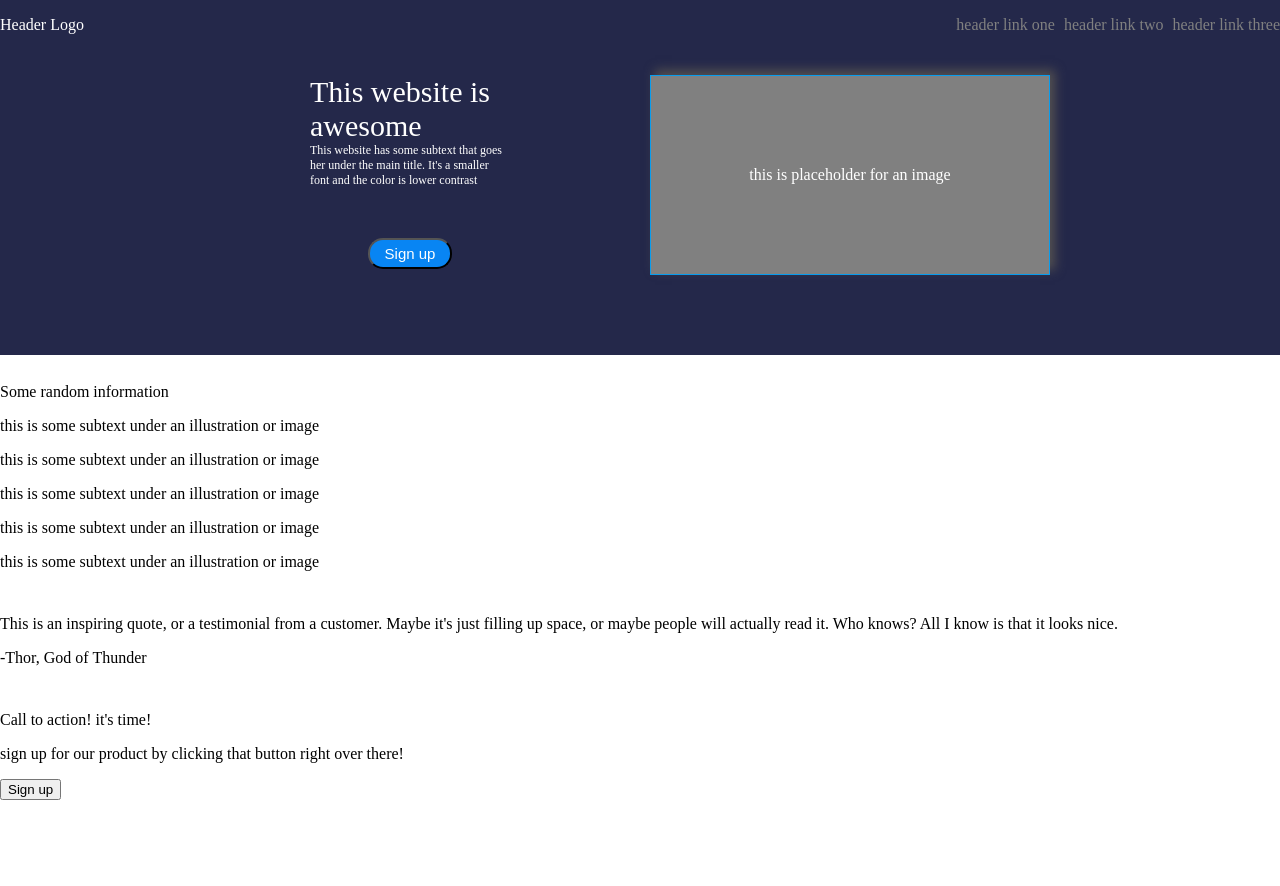
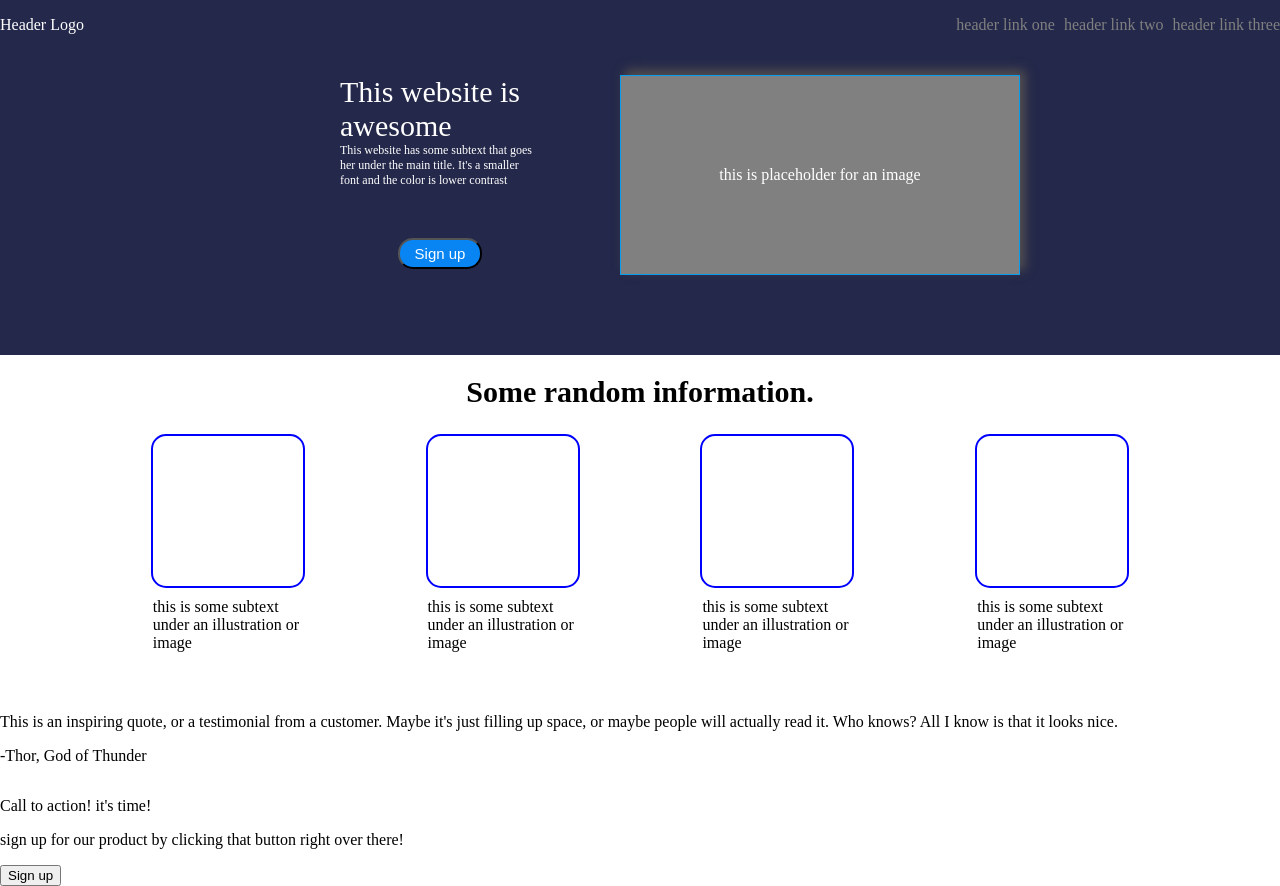
Before and after one commit to K7NGhost/Landing-Page, a plain HTML site: page index.html in a window 1280 px wide. Before the commit the page ends 800 px from the top, so only its background shows below. Drawn offline with Linux system fonts and the light colour scheme.

Commit message:
Added second part of page

```diff
--- a/index.html
+++ b/index.html
@@ -32,23 +32,26 @@
             </div>
         </div>
     </div>
-    <div class="thirdContent">
-        <p>Some random information</p>
+    <div class="secondContent">
+        <div class="secondHeader">
+            <div class="headerText"> Some random information.</div>
+        </div>
         <div class="boxes">
             <div class="imageBox">
-                <p>this is some subtext under an illustration or image</p>
+                <div class="box"></div>
+                <div class="boxText">this is some subtext under an illustration or image</div>
             </div>
             <div class="imageBox">
-                <p>this is some subtext under an illustration or image</p>
+                <div class="box"></div>
+                <div class="boxText">this is some subtext under an illustration or image</div>
             </div>
             <div class="imageBox">
-                <p>this is some subtext under an illustration or image</p>
+                <div class="box"></div>
+                <div class="boxText">this is some subtext under an illustration or image</div>
             </div>
             <div class="imageBox">
-                <p>this is some subtext under an illustration or image</p>
-            </div>
-            <div class="imageBox">
-                <p>this is some subtext under an illustration or image</p>
+                <div class="box"></div>
+                <div class="boxText">this is some subtext under an illustration or image</div>
             </div>
         </div>
     </div>
--- a/style.css
+++ b/style.css
@@ -31,7 +31,9 @@ body {
 
 .container {
     display: flex;
-    gap: 60px;
+    flex-grow: 1;
+    flex: auto;
+    justify-content: space-between;
 }
 
 .sideContent {
@@ -92,6 +94,46 @@ body {
     gap: 9px;
 }
 
+.secondContent {
+    display: flex;
+    flex-direction: column;
+    align-items: center;
+    padding: 45px;
+    padding-top: 20px;
+    gap: 25px;
+}
+
+.secondHeader {
+    font-size: 30px;
+    font-weight: 700;
+}
+
+.boxes {
+    display: flex;
+    gap: 15px;
+    align-self: stretch;
+    justify-content: space-evenly;
+}
+
+.boxText {
+    width: 150px;
+}
+
+.imageBox {
+    display: flex;
+    flex-direction: column;
+    align-items: center;
+    gap: 10px;
+}
+
+.box {
+    display: flex;
+    border: 2px solid blue;
+    width: 150px;
+    height: 150px;
+    border-radius: 15px;
+}
+
 ul {
     list-style: none;
 }
```
